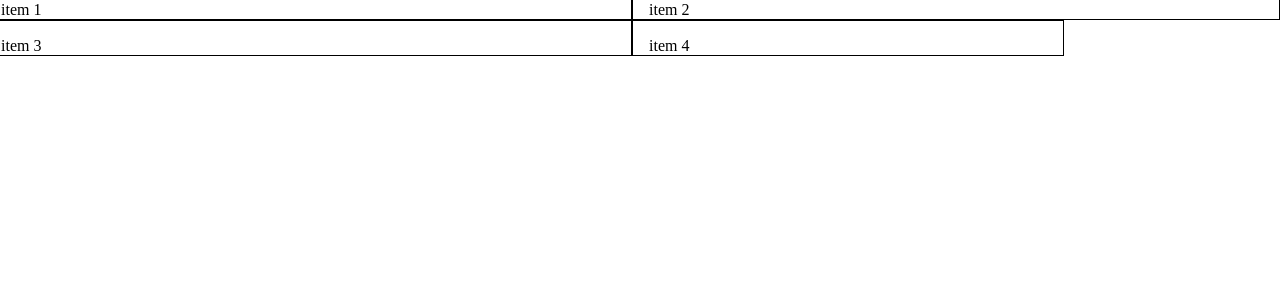
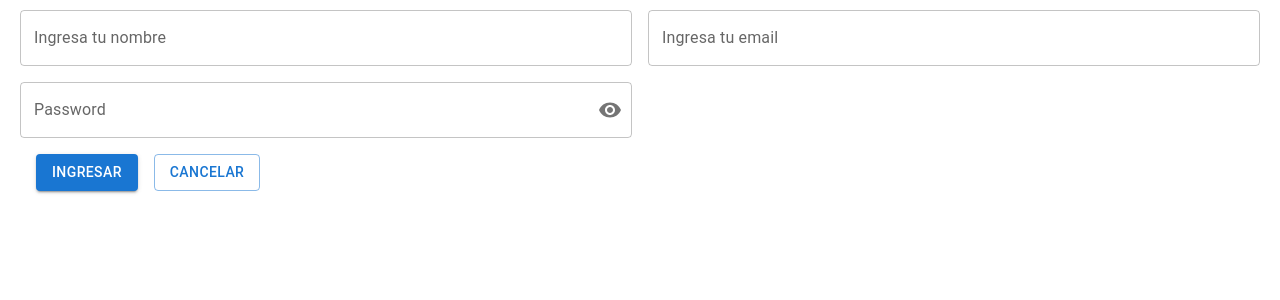
Before and after one commit to LilianaFranco/FirstEcommerceReact, a React (Vite) app: page / in a window 1280 px wide. Shown: the top 300 px of the page. Built offline with nearby package versions, Linux system fonts and the light colour scheme.

Commit message:
Use Material UI to create three fields and two button for login enrollment

```diff
--- a/src/App.jsx
+++ b/src/App.jsx
@@ -1,24 +1,68 @@
 import "./App.css";
-import { Box, Grid } from "@mui/material";
+import {
+  Box,
+  Button,
+  FormControl,
+  Grid,
+  IconButton,
+  InputAdornment,
+  InputLabel,
+  OutlinedInput,
+  Stack,
+  TextField,
+} from "@mui/material";
+import { Visibility, VisibilityOff } from "@mui/icons-material";
+import { useState } from "react";
 
 function App() {
+  //State to show the password with eye icon
+  const [showPassword, setShowPassword] = useState(false);
+  const handleClickShowPassword = () => setShowPassword(!showPassword);
+
   return (
     <div className="App">
-      <Box>
+      <Box
+        sx={{
+          width: "100%",
+          minHeight: "100vh",
+          padding: "10px 20px",
+        }}
+      >
         <Grid container spacing={2}>
-          <Grid item xs={12} sm={6} sx={{ border: "1px solid black" }}>
-            item 1
+          <Grid item xs={12} sm={6}>
+            <TextField label="Ingresa tu nombre" variant="outlined" fullWidth />
           </Grid>
-          <Grid item xs={12} sm={6} sx={{ border: "1px solid black" }}>
-            item 2
+          <Grid item xs={12} sm={6}>
+            <TextField label="Ingresa tu email" variant="outlined" fullWidth />
           </Grid>
-          <Grid item xs={12} sm={6} sx={{ border: "1px solid black" }}>
-            item 3
-          </Grid>
-          <Grid item xs={12} sm={6} md={4} sx={{ border: "1px solid black" }}>
-            item 4
+          <Grid item xs={12} sm={6}>
+            <FormControl fullWidth variant="outlined">
+              <InputLabel htmlFor="outlined-adornment-password">
+                Password
+              </InputLabel>
+              <OutlinedInput
+                id="outlined-adornment-password"
+                type={showPassword ? "text" : "password"}
+                endAdornment={
+                  <InputAdornment position="end">
+                    <IconButton
+                      aria-label="toggle password visibility"
+                      onClick={handleClickShowPassword}
+                      edge="end"
+                    >
+                      {showPassword ? <VisibilityOff /> : <Visibility />}
+                    </IconButton>
+                  </InputAdornment>
+                }
+                label="Password"
+              />
+            </FormControl>
           </Grid>
         </Grid>
+        <Stack spacing={2} sx={{ m: 2 }} direction="row">
+          <Button variant="contained">Ingresar</Button>
+          <Button variant="outlined">Cancelar</Button>
+        </Stack>
       </Box>
     </div>
   );
```
